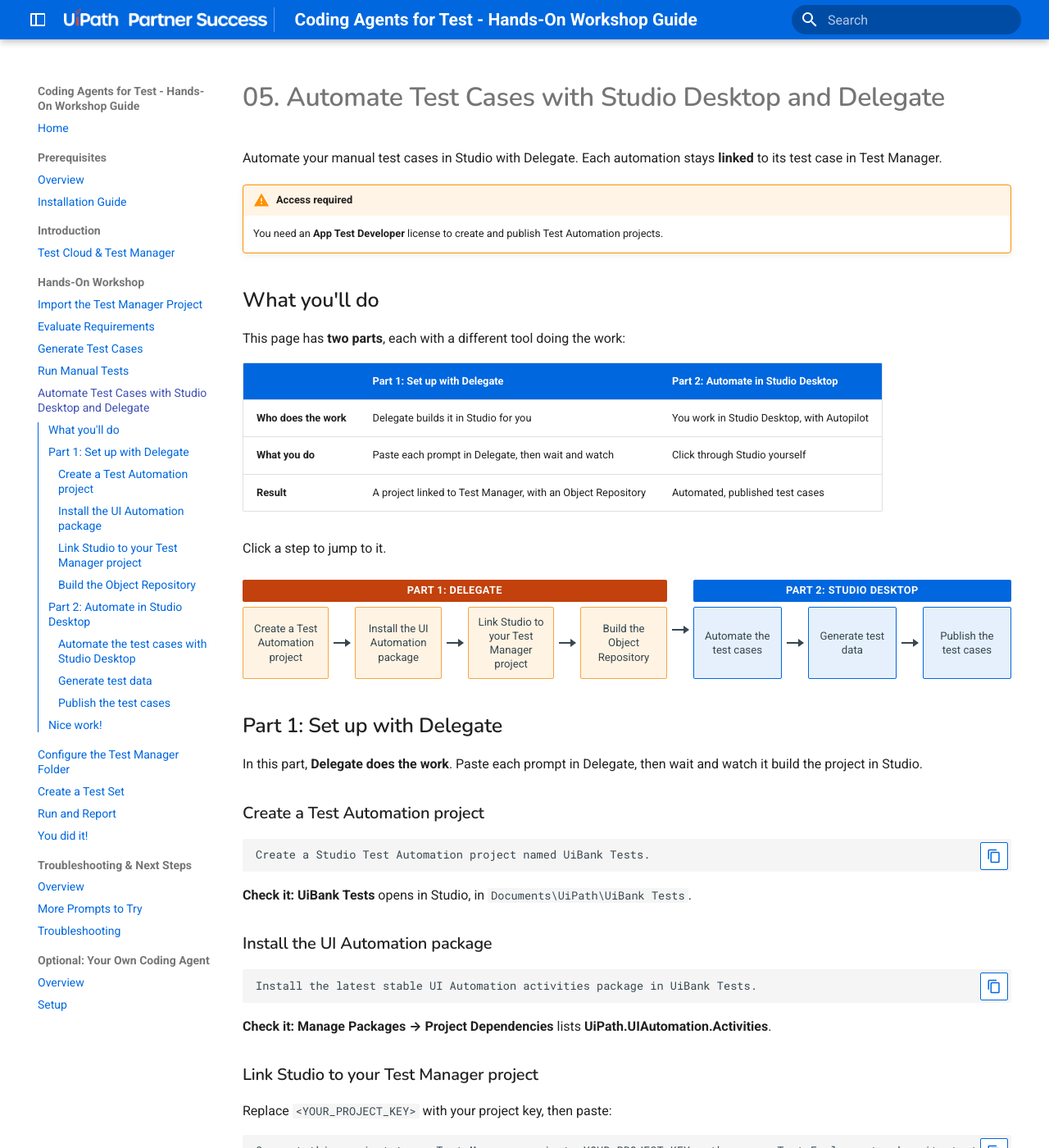
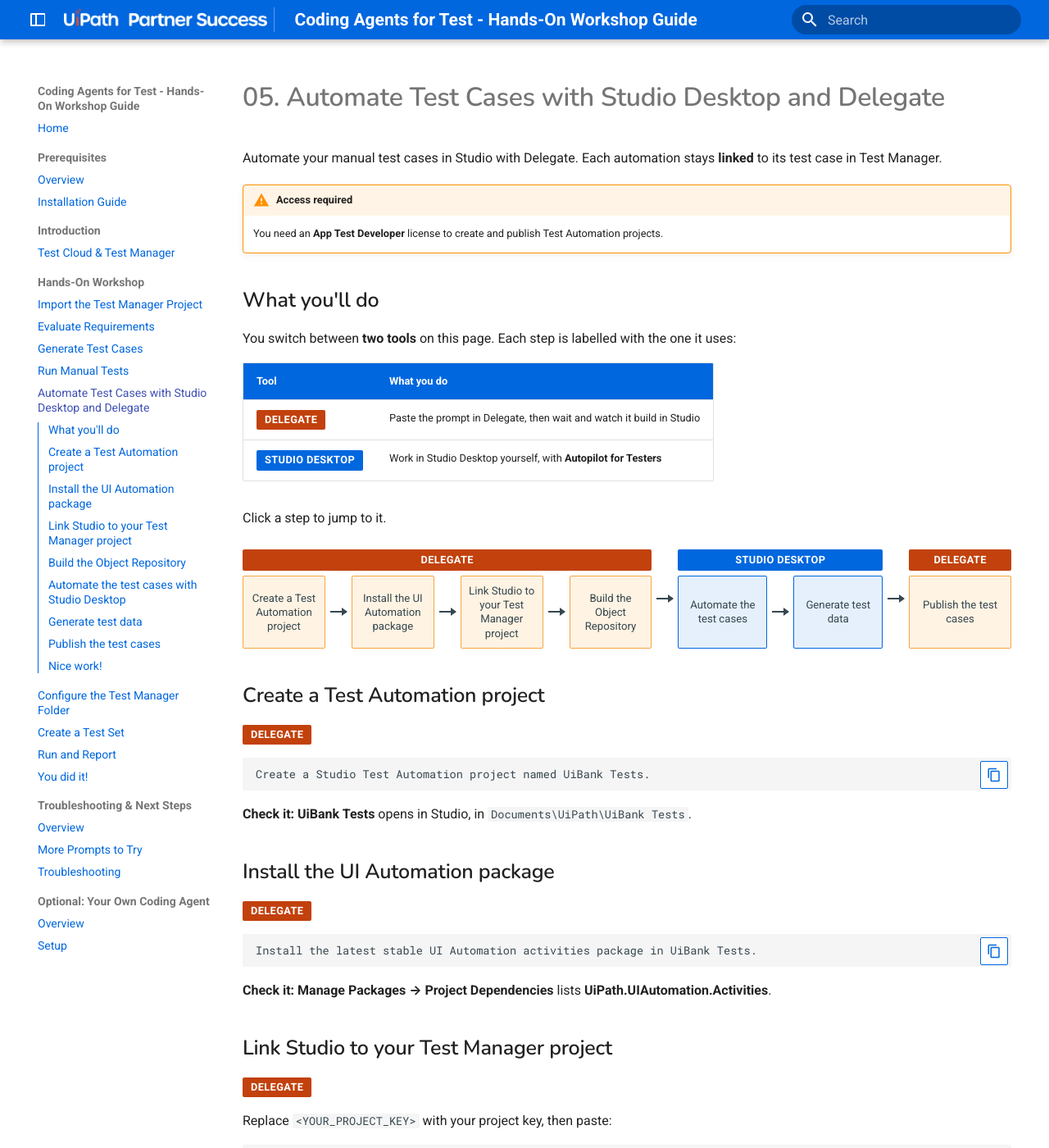
Before and after one commit to meera-uipath/Coding-Agents-For-Test-Workshop, an MkDocs documentation site: the page built from docs/module-2-hands-on-workshop/05-automate-with-studio-and-delegate.md, in a window 1280 px wide and 1400 px high. Shown: the whole window at 82% size. Built offline with MkDocs 1.6.1 and Material for MkDocs 9.7.7, drawn with Linux system fonts in a browser that asks for light colours; a script that is not in the unit is left out; some of the changed text lies outside the part shown.

Commit message:
Label Automate page steps by tool instead of Part 1/Part 2
Publishing goes back to Delegate, so a two-part split didn't fit. The
flow strip now groups steps as Delegate -> Studio Desktop -> Delegate,
each step heading carries a tool badge, and info boxes mark both switches.

Co-Authored-By: Claude Opus 5.5 <noreply@anthropic.com>
Claude-Session: https://claude.ai/code/session_01RRU7eMcyjLE4ao88bUjBy7

````diff
--- a/docs/assets/css/custom.css
+++ b/docs/assets/css/custom.css
@@ -692,19 +692,13 @@ th {
 }
 
 /* Optional grouping: div.flow-part wraps a labelled run of steps in
-   div.flow-part-steps. --delegate keeps orange, --studio switches to blue. */
+   div.flow-part-steps. Set --steps to the group's step count so steps keep
+   an even width. --delegate keeps orange, --studio switches to blue. */
 .md-typeset .flow-part {
+  flex: var(--steps, 1) 1 0;
   display: flex;
   flex-direction: column;
   gap: 0.3rem;
-}
-
-.md-typeset .flow-part--delegate {
-  flex: 4 1 0;
-}
-
-.md-typeset .flow-part--studio {
-  flex: 3 1 0;
 }
 
 .md-typeset .flow-part-steps {
@@ -750,6 +744,31 @@ th {
 }
 
 [data-md-color-scheme="dark"] .md-typeset .flow-part--studio .flow-part-label {
+  background: #1F6FC5;
+}
+
+/* Tool badge: span.tool-badge--delegate or --studio, matching the flow parts */
+.md-typeset .tool-badge {
+  display: inline-block;
+  padding: 0.1rem 0.5rem;
+  border-radius: 2px;
+  color: #FFFFFF;
+  font-size: 0.64rem;
+  font-weight: 700;
+  letter-spacing: 0.03em;
+  text-transform: uppercase;
+  white-space: nowrap;
+}
+
+.md-typeset .tool-badge--delegate {
+  background: #C2410C;
+}
+
+.md-typeset .tool-badge--studio {
+  background: var(--primary-blue);
+}
+
+[data-md-color-scheme="dark"] .md-typeset .tool-badge--studio {
   background: #1F6FC5;
 }
 
--- a/docs/module-2-hands-on-workshop/05-automate-with-studio-and-delegate.md
+++ b/docs/module-2-hands-on-workshop/05-automate-with-studio-and-delegate.md
@@ -7,19 +7,18 @@ Automate your manual test cases in Studio with Delegate. Each automation stays *
 
 ## What you'll do
 
-This page has **two parts**, each with a different tool doing the work:
+You switch between **two tools** on this page. Each step is labelled with the one it uses:
 
-| | Part 1: Set up with Delegate | Part 2: Automate in Studio Desktop |
-|---|---|---|
-| **Who does the work** | Delegate builds it in Studio for you | You work in Studio Desktop, with Autopilot |
-| **What you do** | Paste each prompt in Delegate, then wait and watch | Click through Studio yourself |
-| **Result** | A project linked to Test Manager, with an Object Repository | Automated, published test cases |
+| Tool | What you do |
+|---|---|
+| <span class="tool-badge tool-badge--delegate">Delegate</span> | Paste the prompt in Delegate, then wait and watch it build in Studio |
+| <span class="tool-badge tool-badge--studio">Studio Desktop</span> | Work in Studio Desktop yourself, with **Autopilot for Testers** |
 
 Click a step to jump to it.
 
 <div class="flow">
-  <div class="flow-part flow-part--delegate">
-    <span class="flow-part-label">Part 1: Delegate</span>
+  <div class="flow-part flow-part--delegate" style="--steps: 4">
+    <span class="flow-part-label">Delegate</span>
     <div class="flow-part-steps">
       <a class="flow-step" href="#create-a-test-automation-project">Create a Test Automation project</a>
       <span class="flow-arrow"></span>
@@ -31,23 +30,26 @@ Click a step to jump to it.
     </div>
   </div>
   <span class="flow-arrow"></span>
-  <div class="flow-part flow-part--studio">
-    <span class="flow-part-label">Part 2: Studio Desktop</span>
+  <div class="flow-part flow-part--studio" style="--steps: 2">
+    <span class="flow-part-label">Studio Desktop</span>
     <div class="flow-part-steps">
       <a class="flow-step" href="#automate-the-test-cases-with-studio-desktop">Automate the test cases</a>
       <span class="flow-arrow"></span>
       <a class="flow-step" href="#generate-test-data">Generate test data</a>
-      <span class="flow-arrow"></span>
+    </div>
+  </div>
+  <span class="flow-arrow"></span>
+  <div class="flow-part flow-part--delegate" style="--steps: 1">
+    <span class="flow-part-label">Delegate</span>
+    <div class="flow-part-steps">
       <a class="flow-step" href="#publish-the-test-cases">Publish the test cases</a>
     </div>
   </div>
 </div>
 
-## Part 1: Set up with Delegate
+## Create a Test Automation project
 
-In this part, **Delegate does the work**. Paste each prompt in Delegate, then wait and watch it build the project in Studio.
-
-### Create a Test Automation project
+<span class="tool-badge tool-badge--delegate">Delegate</span>
 
 ```text
 Create a Studio Test Automation project named UiBank Tests.
@@ -55,7 +57,9 @@ Create a Studio Test Automation project named UiBank Tests.
 
 **Check it:** **UiBank Tests** opens in Studio, in `Documents\UiPath\UiBank Tests`.
 
-### Install the UI Automation package
+## Install the UI Automation package
+
+<span class="tool-badge tool-badge--delegate">Delegate</span>
 
 ```text
 Install the latest stable UI Automation activities package in UiBank Tests.
@@ -63,7 +67,9 @@ Install the latest stable UI Automation activities package in UiBank Tests.
 
 **Check it:** **Manage Packages → Project Dependencies** lists **UiPath.UIAutomation.Activities**.
 
-### Link Studio to your Test Manager project
+## Link Studio to your Test Manager project
+
+<span class="tool-badge tool-badge--delegate">Delegate</span>
 
 Replace `<YOUR_PROJECT_KEY>` with your project key, then paste:
 
@@ -73,7 +79,9 @@ Connect this project to my Test Manager project <YOUR_PROJECT_KEY>, then open Te
 
 **Check it:** the connection icon is green, and **Test Explorer** lists your test cases.
 
-### Build the Object Repository
+## Build the Object Repository
+
+<span class="tool-badge tool-badge--delegate">Delegate</span>
 
 The **Object Repository** stores the app's screens and UI elements for every test case to reuse.
 
@@ -159,15 +167,15 @@ Building it by hand is usually one of the slowest parts of test automation: you
 
 If an element doesn't highlight, ask Delegate to recapture it.
 
-!!! warning "Complete Part 1 before you continue"
-    **Autopilot for Testers** builds your test cases from the Object Repository elements. Without them, it can't automate the test cases in Part 2.
+!!! warning "Complete this step before you continue"
+    **Autopilot for Testers** builds your test cases from the Object Repository elements. Without them, it can't automate the test cases in the next step.
 
-## Part 2: Automate in Studio Desktop
+!!! info "Switch to Studio Desktop"
+    Delegate has set up the project and built the Object Repository. For the next two steps, **you work directly in Studio Desktop**, using **Autopilot for Testers** to turn your manual test cases into automations.
 
-!!! info "Switch from Delegate to Studio Desktop"
-    Part 1 is done: Delegate set up the project and built the Object Repository. From here on, **you work directly in Studio Desktop**, using **Autopilot for Testers** to turn your manual test cases into automations. You only go back to Delegate when a step says so.
+## Automate the test cases with Studio Desktop
 
-### Automate the test cases with Studio Desktop
+<span class="tool-badge tool-badge--studio">Studio Desktop</span>
 
 !!! example "It's your turn now!"
     1. In **Test Explorer**, right-click a manual test case → **Generate Test Case with Autopilot**.
@@ -193,13 +201,20 @@ If an element doesn't highlight, ask Delegate to recapture it.
 
     2. Reload the test case in Studio and check the new names.
 
-### Generate test data
+## Generate test data
+
+<span class="tool-badge tool-badge--studio">Studio Desktop</span>
 
 TBD
 
-### Publish the test cases
+## Publish the test cases
 
-Go back to Delegate, and paste:
+<span class="tool-badge tool-badge--delegate">Delegate</span>
+
+!!! info "Switch back to Delegate"
+    Your test cases are automated. Go back to Delegate to publish them.
+
+Paste:
 
 ```text
 Set the <your test case> test case in UiBank Tests as publishable and publish the project.
````
